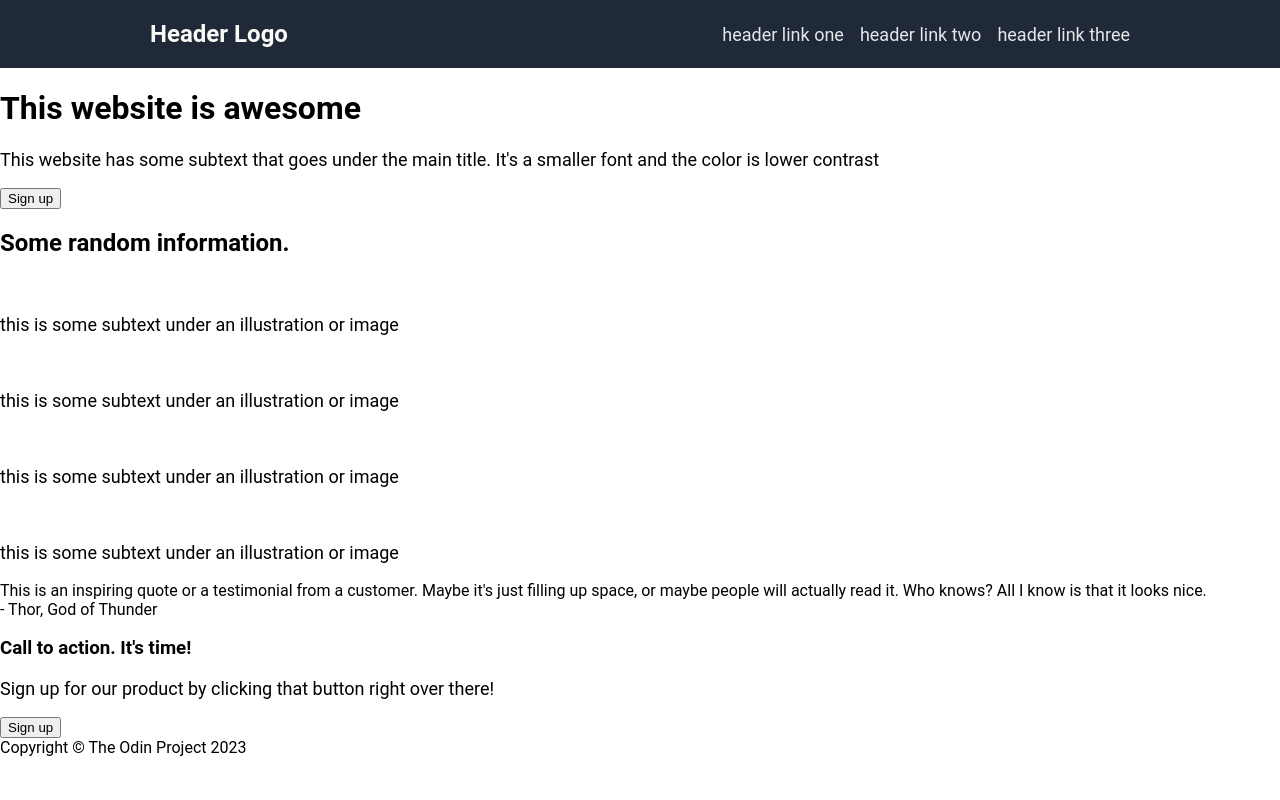
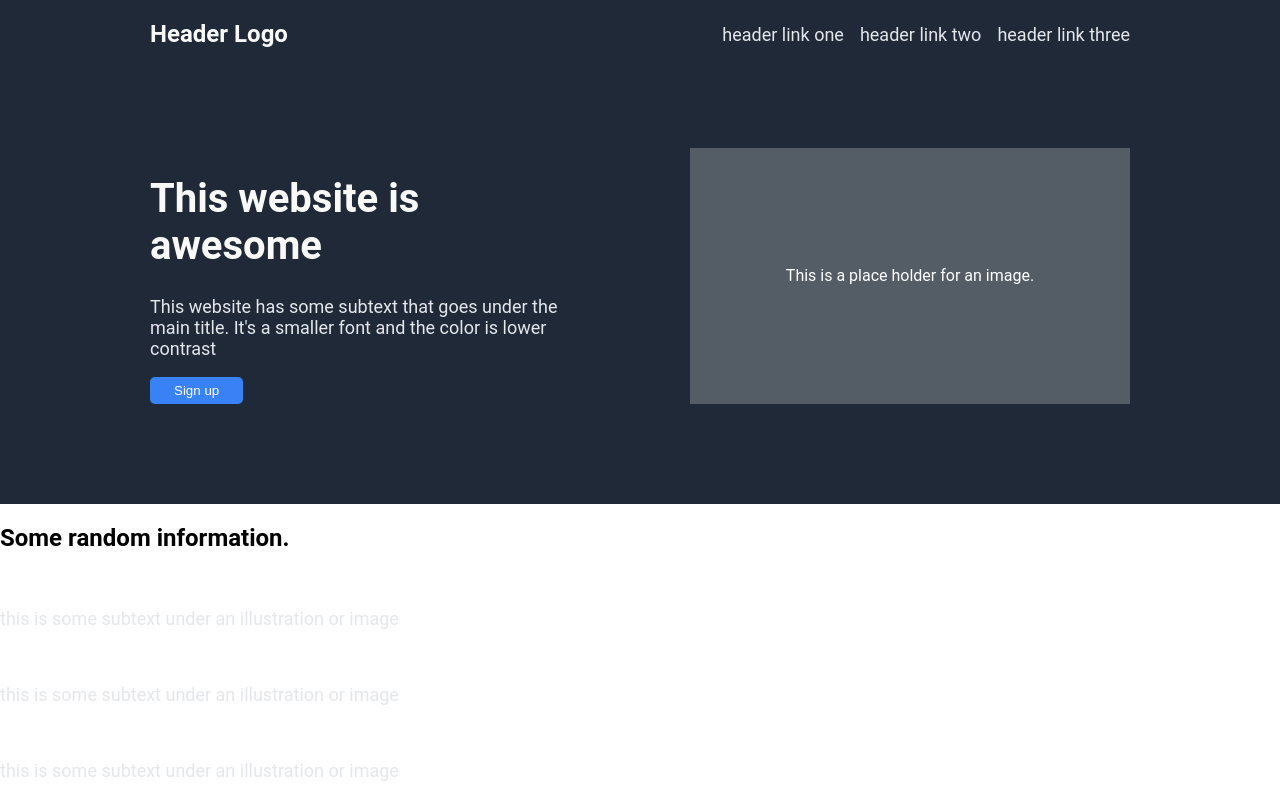
Before and after one commit to gsespinto/landing-page, a plain HTML site: page index.html in a window 1280 px wide. Shown: the top 800 px of the page. Drawn offline with Linux system fonts and the light colour scheme.

Commit message:
Style the introduction section

```diff
--- a/index.html
+++ b/index.html
@@ -16,10 +16,15 @@
     </div>
     <div class="content">
         <div class="introduction">
-            <h1>This website is awesome</h1>
-            <p>This website has some subtext that goes under the main title.
-                It's a smaller font and the color is lower contrast</p>
-            <button>Sign up</button>
+            <div class="left">
+                <h1>This website is awesome</h1>
+                <p>This website has some subtext that goes under the main title.
+                    It's a smaller font and the color is lower contrast</p>
+                <button class="sign-up-bt">Sign up</button>
+            </div>
+            <div class="right">
+                This is a place holder for an image.
+            </div>
         </div>
         <div class="info-section">
             <h2>Some random information.</h2>
@@ -54,7 +59,7 @@
                     <h3>Call to action. It's time!</h3>
                     <p>Sign up for our product by clicking that button right over there!</p>
                 </div>
-                <button>Sign up</button>
+                <button class="sign-up-bt">Sign up</button>
             </div>
         </div>
     </div>
--- a/style.css
+++ b/style.css
@@ -4,8 +4,15 @@ body{
     padding: 0;
 }
 
+h1{
+    font-size: 40px;
+    color: #F9FAF8;
+    font-weight: bolder;
+}
+
 p{
     font-size: 18px;
+    color: #E5E7EB;
 }
 
 .header{
@@ -28,3 +35,31 @@ p{
     color: #E5E7EB;
     text-decoration: none;
 }
+
+.introduction{
+    display: flex;
+    padding: 80px 150px 100px;
+    background-color: #1F2937;
+    justify-content: center;
+    gap: 100px;
+}
+
+.introduction div{
+    width: 450px;
+}
+
+.introduction .right{
+    display: flex;
+    background-color: #acafb360;
+    justify-content: center;
+    align-items: center;
+    color: white;
+}
+
+.sign-up-bt{
+    background-color: #3882F6;
+    color: white;
+    padding: 6px 24px;
+    border-radius: 5px;
+    border: 0;
+}
```
